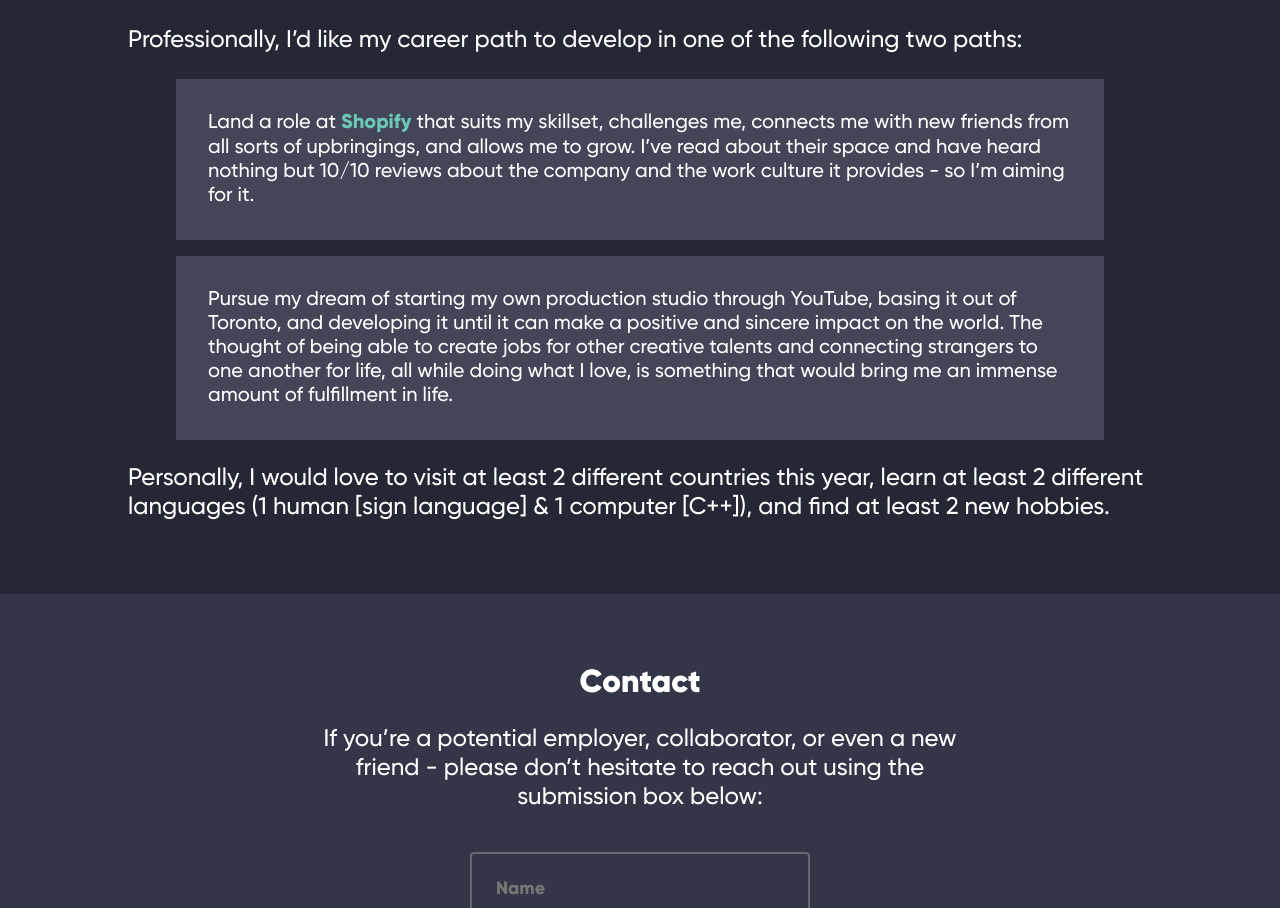
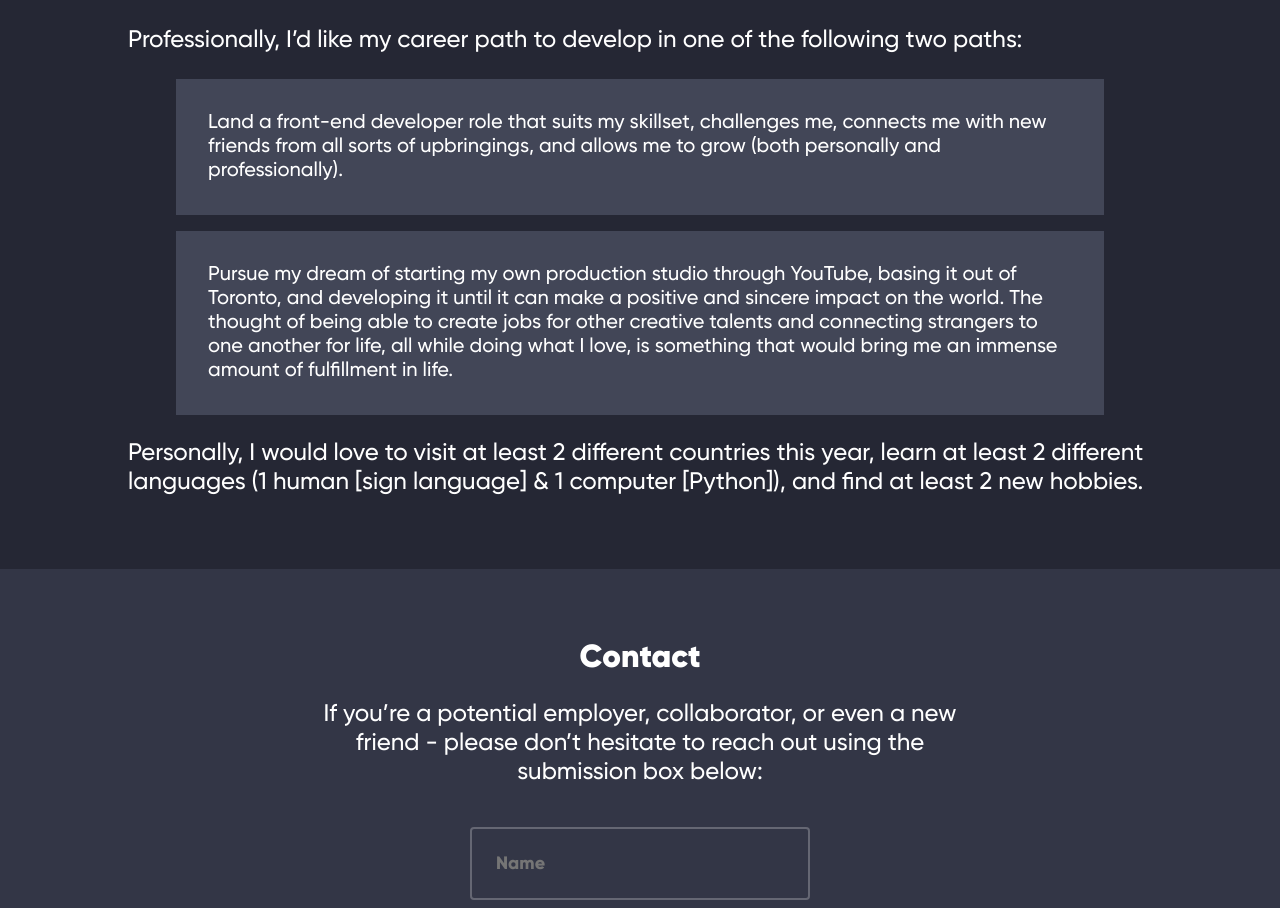
Before and after one commit to chinthujan/portfolio-website, a React (Create React App) app: page / in a window 1280 px wide. Shown: the part 2033-2941 px from the top of the page. Built offline with nearby package versions, Linux system fonts and the light colour scheme.

Commit message:
Page updates

```diff
--- a/src/Components/Goals.jsx
+++ b/src/Components/Goals.jsx
@@ -11,11 +11,9 @@ const Goals = () => (
       </GoalText>
       <Card>
         <CardText>
-          Land a role at <Link href="https://shopify.com" target="_blank"><BoldGreen>Shopify</BoldGreen></Link> that suits my skillset,
+          Land a front-end developer role that suits my skillset,
           challenges me, connects me with new friends from all sorts of
-          upbringings, and allows me to grow. I’ve read about their space and
-          have heard nothing but 10/10 reviews about the company and the work
-          culture it provides - so I’m aiming for it.{" "}
+          upbringings, and allows me to grow (both personally and professionally).{" "}
         </CardText>
       </Card>
       <Card>
@@ -31,7 +29,7 @@ const Goals = () => (
       <GoalText>
         Personally, I would love to visit at least 2 different countries this
         year, learn at least 2 different languages (1 human [sign language] & 1
-        computer [C++]), and find at least 2 new hobbies.
+        computer [Python]), and find at least 2 new hobbies.
       </GoalText>
     </GoalContainer>
   </Background>
```
